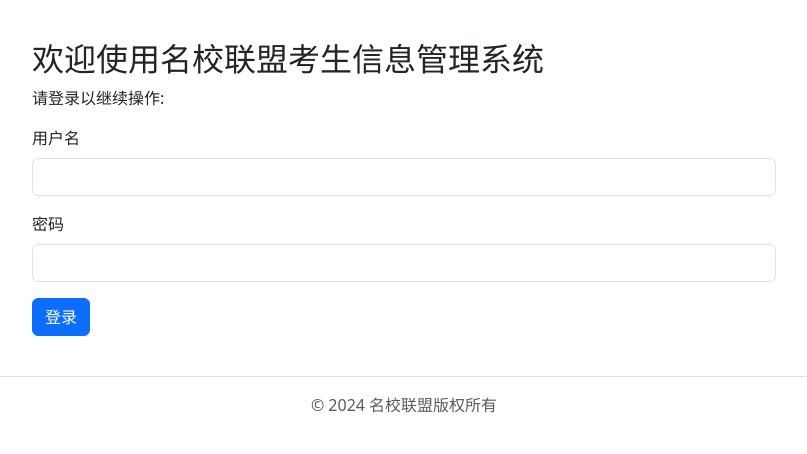
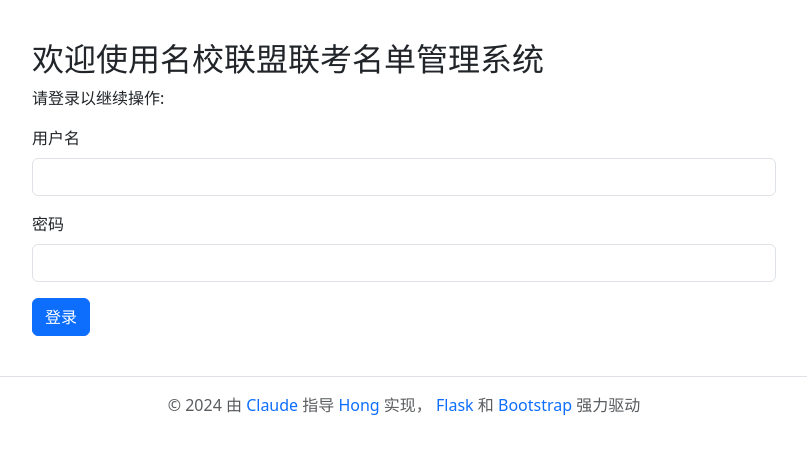
Before and after one commit to reee/allcom_list_merger, a Flask app: page / in a window 1280 px wide. Shown: the part 56-510 px from the top of the page, without its empty margins (236-1043 px from the left). Run offline with Flask 3, Linux system fonts and the light colour scheme; some libraries are stand-ins or nearby versions.

Commit message:
some fix

```diff
--- a/app/templates/base.html
+++ b/app/templates/base.html
@@ -9,7 +9,7 @@
             {{ bootstrap.load_css() }}
         {% endblock %}
 
-        <title>名校联盟考生名单管理系统</title>
+        <title>名校联盟联考名单管理系统</title>
         {% endblock %}
     </head>
     <body>
@@ -88,7 +88,7 @@
 
       <div class="container">
         <footer class="py-3 my-4 border-top">
-          <p class="text-center text-body-secondary">© 2024 名校联盟版权所有</p>
+          <p class="text-center text-muted">© 2024 由 <a href="https://claude.ai/" class="text-decoration-none">Claude</a> 指导 <a href="https://hong.im" class="text-decoration-none">Hong</a> 实现， <a href="https://flask.palletsprojects.com/" class="text-decoration-none">Flask</a> 和 <a href="https://getbootstrap.com/" class="text-decoration-none">Bootstrap</a> 强力驱动</p>
         </footer>
       </div>
 
--- a/app/templates/index.html
+++ b/app/templates/index.html
@@ -2,7 +2,7 @@
 
 {% block app_content %}
 <div class="col-md-8 mx-auto py-3">
-    <h2>欢迎使用名校联盟考生信息管理系统</h2>
+    <h2>欢迎使用名校联盟联考名单管理系统</h2>
     <p>
         请登录以继续操作:
     </p>
```
